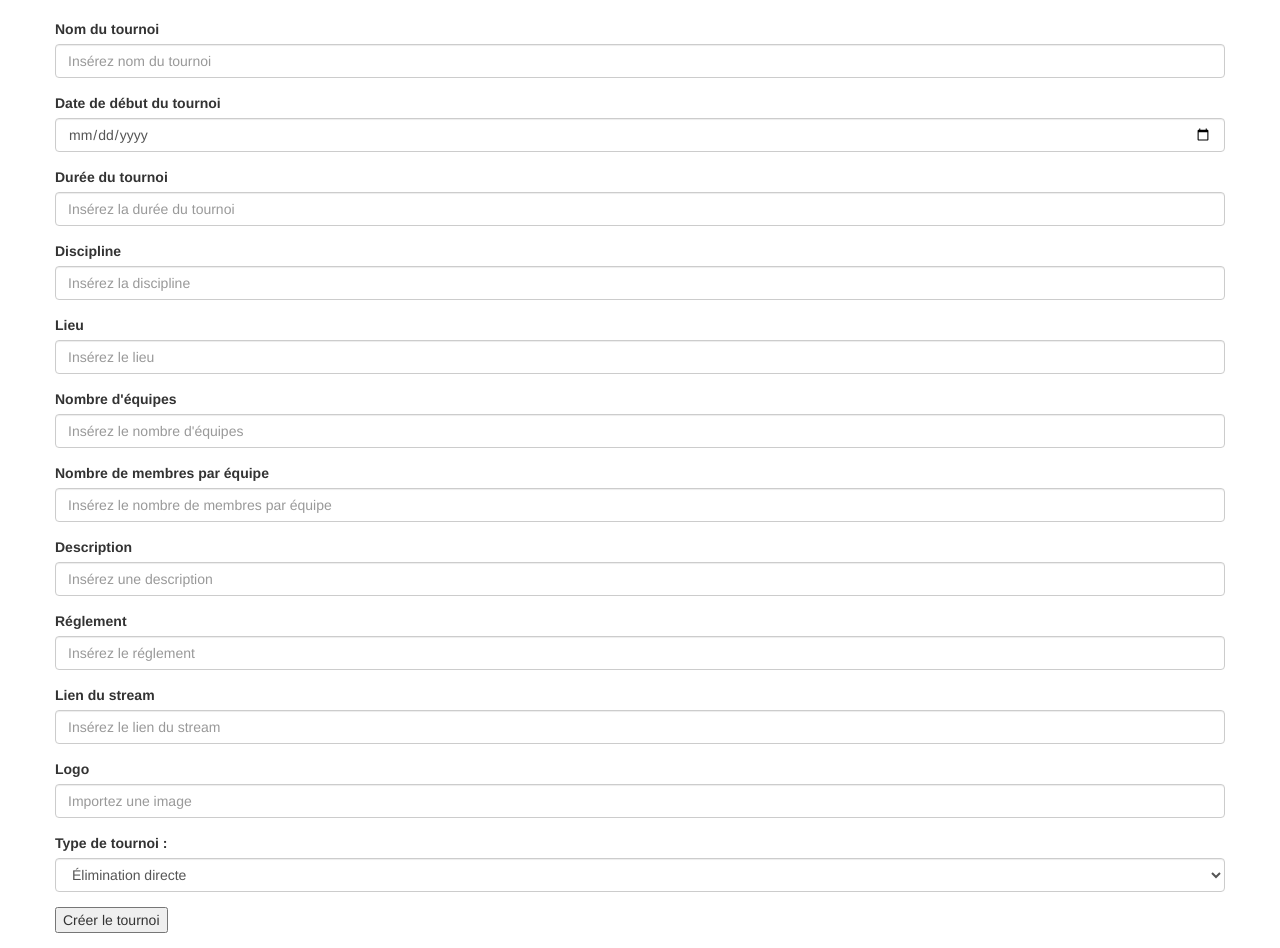
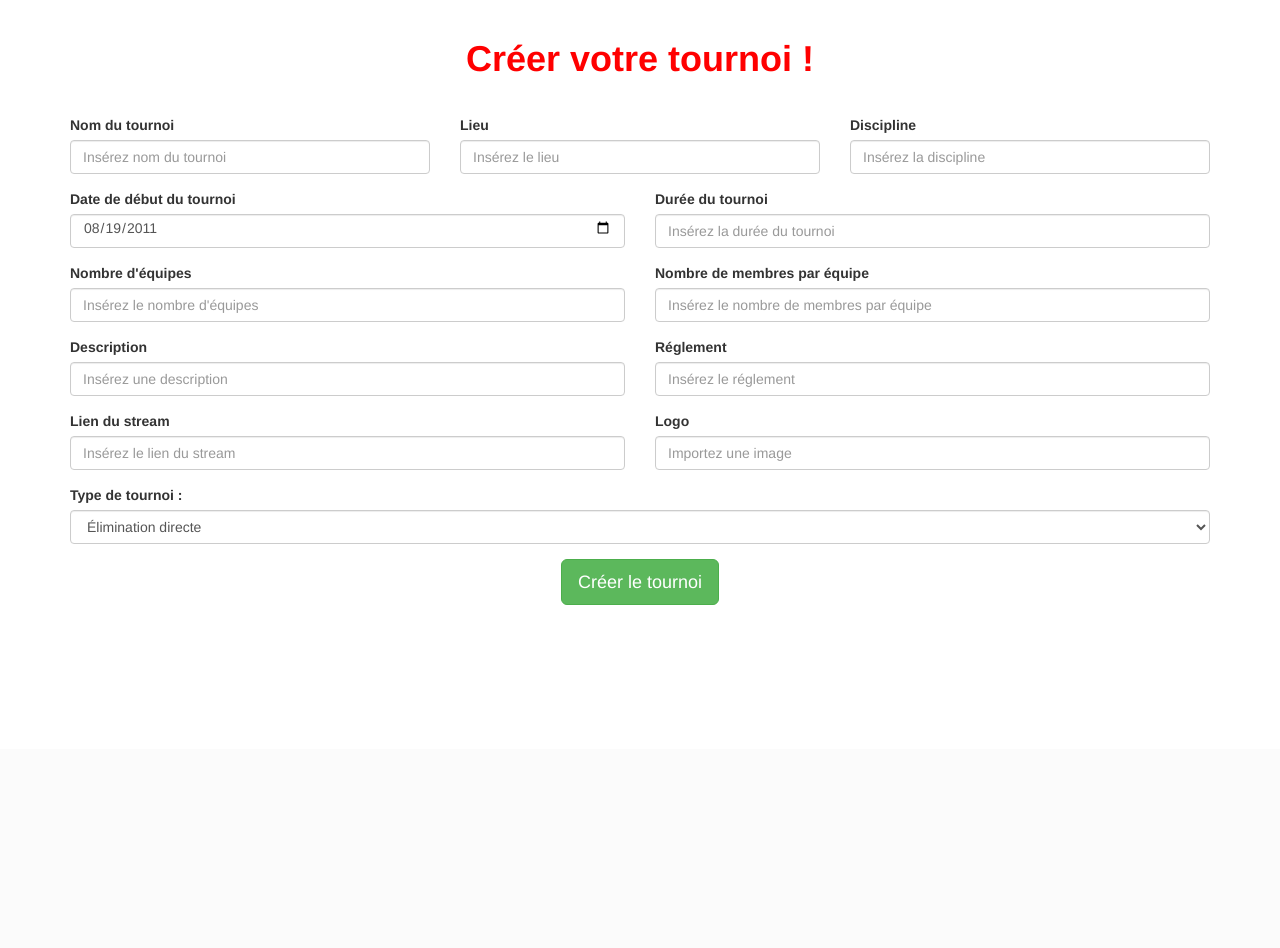
Before and after one commit to ShinKyoken/Cyber_Monsieur_Loyal, a Flask app: page /creer_competition in a window 1280 px wide. Shown: the part 51-999 px from the top of the page. After the commit the page ends 656 px from the top, so only its background shows below. Run offline with Flask 2, Linux system fonts and the light colour scheme; some libraries are stand-ins or nearby versions.

Commit message:
Mise en forme de l'IHM pour créer un tournoi + ajout d'un CSS

```diff
--- /dev/null
+++ b/appli/static/creerCompetition.css
@@ -0,0 +1,3 @@
+#dateDebut{
+    padding-top:0;
+}
--- a/appli/templates/creerCompetition.html
+++ b/appli/templates/creerCompetition.html
@@ -1,54 +1,67 @@
-{% extends "base.html" %} {% block main %}
+{% extends "base.html" %}
+{% block styles %}
+{{ super() }}
+<link rel="stylesheet" href="{{ url_for('static', filename='creerCompetition.css') }}">
+{% endblock %}
+{% block main %}
 <form method="get" action="/confirmer_tournoi">
-    <div class="row">
-        <div class="col">
-            <div class="form-group">
+    <h1 class="text-center"><strong>Créer votre tournoi !</strong></h1>
+    <div>
+        <div class="form-group row">
+            <div class="col-md-4">
                 <label>Nom du tournoi</label>
                 <input type="text" class="form-control" id="nomTournoi" placeholder="Insérez nom du tournoi">
             </div>
-            <div class="form-group">
+            <div class="col-md-4">
+                <label>Lieu</label>
+                <input type="text" class="form-control" id="lieu" placeholder="Insérez le lieu">
+            </div>
+            <div class="col-md-4">
+                <label>Discipline</label>
+                <input type="text" class="form-control" id="discipline" placeholder="Insérez la discipline">
+            </div>
+        </div>
+        <div class="form-group row">
+            <div class="col-md-6">
                 <label>Date de début du tournoi</label>
-                <input type="date" class="form-control" id="dateDebut" placeholder="Insérez la date de début">
+                <input class="form-control" type="date" id="dateDebut" value="2011-08-19">
             </div>
-            <div class="form-group">
+            <div class="col-md-6">
                 <label>Durée du tournoi</label>
                 <input type="number" class="form-control" id="DureeTournoi" placeholder="Insérez la durée du tournoi">
             </div>
-            <div class="form-group">
-                <label>Discipline</label>
-                <input type="text" class="form-control" id="discipline" placeholder="Insérez la discipline">
         </div>
-            <div class="form-group">
-                <label>Lieu</label>
-                <input type="text" class="form-control" id="lieu" placeholder="Insérez le lieu">
-            </div>
-            <div class="form-group">
+        <div class="form-group row">
+            <div class="col-md-6">
                 <label>Nombre d'équipes</label>
                 <input type="number" class="form-control" id="nbEquipe" placeholder="Insérez le nombre d'équipes">
             </div>
-            <div class="form-group">
+            <div class="col-md-6">
                 <label>Nombre de membres par équipe</label>
                 <input type="number" class="form-control" id="nbMembre" placeholder="Insérez le nombre de membres par équipe">
             </div>
         </div>
-        <div class="col">
-            <div class="form-group">
+        <div class="form-group row">
+            <div class="col-md-6">
                 <label>Description</label>
                 <input type="textarea" class="form-control" id="description" placeholder="Insérez une description">
             </div>
-            <div class="form-group">
+            <div class="col-md-6">
                 <label>Réglement</label>
                 <input type="textarea" class="form-control" id="reglement" placeholder="Insérez le réglement">
             </div>
-            <div class="form-group">
+        </div>
+        <div class="form-group row">
+            <div class="col-md-6">
                 <label>Lien du stream</label>
                 <input type="url" class="form-control" id="urlStream" placeholder="Insérez le lien du stream">
             </div>
-            <div class="form-group">
+            <div class="col-md-6">
                 <label>Logo</label>
                 <input type="text" class="form-control" id="image" placeholder="Importez une image">
             </div>
-            <div class="form-group">
+        </div>
+        <div class="form-group" >
             <label>Type de tournoi : </label>
             <select class="form-control" id="sel1">
                 <option>Élimination directe</option>
@@ -56,9 +69,8 @@
                 <option>Championnat</option>
             </select>
         </div>
-            <div class="form-group">
-                <button>Créer le tournoi</button>
-            </div>
+        <div class="form-group text-center">
+            <button class="btn btn-success btn-lg">Créer le tournoi</button>
         </div>
     </div>
 </form>
```
Lines whose indentation alone changed are shown as unchanged.
